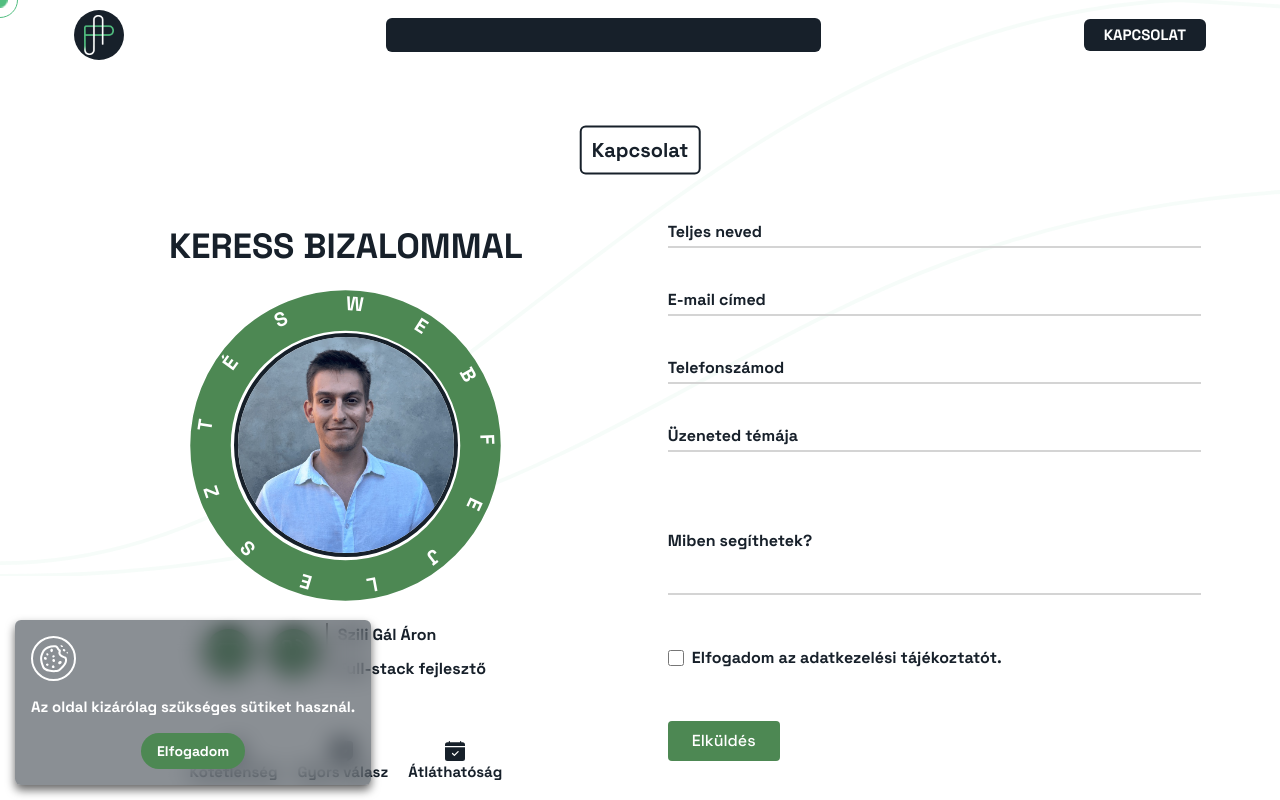
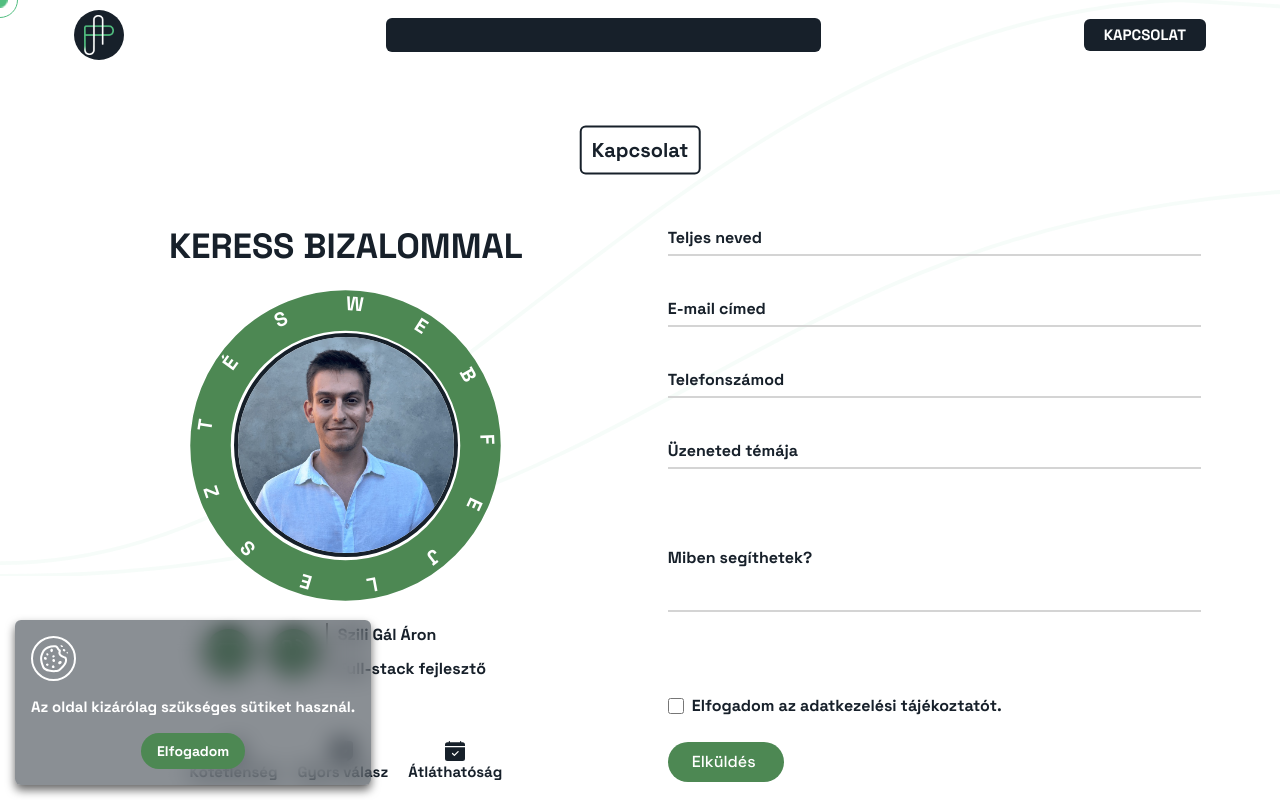
Before and after one commit to Quruzslo/PreferSite, a Next.js app: page /kapcsolat in a window 1280 px wide. Shown: the top 800 px of the page. Built offline with nearby package versions, Linux system fonts and the light colour scheme.

Commit message:
submit button

```diff
--- a/app/globals.css
+++ b/app/globals.css
@@ -545,3 +545,14 @@ path.two {
     fill: white;
   }
 }
+
+.form-fields-wrapper.active {
+  transform: translateX(100%);
+  opacity: 0;
+  pointer-events: none;
+  transition: all ease 0.6s !important;
+}
+.form-fields-wrapper.inactive {
+  transform: translateX(0);
+  opacity: 1;
+}
--- a/components/Contact/ContacForm.tsx
+++ b/components/Contact/ContacForm.tsx
@@ -1,10 +1,12 @@
 "use client";
 import { useState } from "react";
 import validateContactForm, { ContactFormErrors } from "./validate";
+import { BiMailSend } from "react-icons/bi";
 
 export default function ContactForm() {
   const [errors, setErrors] = useState<ContactFormErrors>({});
   const [isSubmitting, setIsSubmitting] = useState(false);
+  const [isExiting, setIsExiting] = useState(false);
   const [isSuccess, setIsSuccess] = useState(false);
 
   const inputFields = [
@@ -40,7 +42,6 @@ export default function ContactForm() {
 
     setErrors({});
     setIsSubmitting(true);
-    setIsSuccess(false);
 
     try {
       const response = await fetch("/api/formSubmit", {
@@ -54,8 +55,13 @@ export default function ContactForm() {
       const res = await response.json();
 
       if (res.success) {
+        setIsExiting(true);
+
+        setTimeout(() => {
           setIsSuccess(true);
+          setIsExiting(false);
           form.reset();
+        }, 600);
       } else {
         alert("Hiba történt az üzenet küldése során.");
       }
@@ -67,11 +73,36 @@ export default function ContactForm() {
     }
   };
 
+  if (isSuccess) {
     return (
-    <div className="w-full h-full flex flex-col mt-[35px] gap-[35px] px-[15px] py-[30px] rounded-2xl">
+      <div className="w-full h-full flex flex-col items-center justify-center text-center p-8 bg-green-50/50 rounded-2xl border border-green-200 gap-6 animate-fadeIn">
+        <div className="w-16 h-16 bg-green-100 text-green-600 rounded-full flex items-center justify-center text-3xl font-bold">
+          ✓
+        </div>
+        <div className="flex flex-col gap-2">
+          <h3 className="text-2xl font-bold text-dark-color">
+            Köszönöm az üzeneted!
+          </h3>
+          <p className="text-neutral-600 max-w-md">
+            Az üzeneted sikeresen megérkezett. Hamarosan felveszem veled a
+            kapcsolatot!
+          </p>
+        </div>
+        <button
+          onClick={() => setIsSuccess(false)}
+          className="mt-2 px-6 py-2.5 bg-dark-green text-white rounded-lg font-medium hover:scale-105 transition-all cursor-pointer"
+        >
+          Új üzenet küldése
+        </button>
+      </div>
+    );
+  }
+
+  return (
+    <div className="w-full h-full flex flex-col gap-[35px] p-[15px] rounded-2xl overflow-hidden">
       <form
         onSubmit={handleSubmit}
-        className="flex flex-col gap-[35px]"
+        className="flex flex-col gap-[35px] w-full h-full justify-between"
         noValidate
       >
         {/* Honeypot mező */}
@@ -83,12 +114,19 @@ export default function ContactForm() {
           autoComplete="off"
         />
 
+        {/* Input mezők */}
+        <div className="flex flex-col gap-[35px] w-full">
           {inputFields.map((field) => {
             const isTextarea = field.type === "textarea";
             const hasError = !!errors[field.name];
 
             return (
-            <div key={field.name} className="w-full relative flex flex-col">
+              <div
+                key={field.name}
+                className={`w-full relative flex flex-col form-fields-wrapper ${
+                  isExiting ? "active" : "inactive"
+                }`}
+              >
                 {isTextarea ? (
                   <textarea
                     id={field.name}
@@ -107,7 +145,7 @@ export default function ContactForm() {
                     type={field.type}
                     placeholder=" "
                     required={field.required}
-                  className={`peer input-field w-full h-full bg-transparent outline-none py-[5px] text-dark-color border-b-2 ${
+                    className={`peer input-field w-full bg-transparent outline-none py-[5px] text-dark-color border-b-2 ${
                       hasError ? "border-red-500" : "border-neutral-300"
                     }`}
                   />
@@ -130,9 +168,15 @@ export default function ContactForm() {
               </div>
             );
           })}
+        </div>
 
+        <div
+          className={`flex flex-col gap-6 form-fields-wrapper ${
+            isExiting ? "active" : "inactive"
+          }`}
+        >
           {/* Adatkezelési nyilatkozat */}
-        <div className="flex flex-col gap-1 mt-4">
+          <div className="flex flex-col gap-1">
             <label className="flex items-center gap-2 text-dark-color cursor-pointer w-max">
               <input
                 type="checkbox"
@@ -148,19 +192,45 @@ export default function ContactForm() {
             )}
           </div>
 
-        {isSuccess && (
-          <p className="text-green-600 font-medium ">
-            Köszönöm! Az üzeneted sikeresen elküldve.
-          </p>
-        )}
-
           <button
             type="submit"
-          disabled={isSubmitting}
-          className="mt-4 px-6 py-2 bg-dark-green text-white rounded font-medium hover:bg-dark-green hover:scale-[1.05] transition self-start duration-300 disabled:opacity-50 cursor-pointer"
+            disabled={isSubmitting || isExiting}
+            className="group relative flex items-center justify-center gap-2 px-6 py-2 bg-dark-green text-white rounded-full font-medium hover:bg-dark-green hover:scale-[1.05] transition-all duration-300 self-start disabled:opacity-50 cursor-pointer overflow-hidden"
           >
-          {isSubmitting ? "Küldés..." : "Elküldés"}
+            {isSubmitting ? (
+              <>
+                <span>Küldés...</span>
+
+                <svg
+                  className="animate-spin h-5 w-5 text-white"
+                  xmlns="http://www.w3.org/2000/svg"
+                  fill="none"
+                  viewBox="0 0 24 24"
+                >
+                  <circle
+                    className="opacity-25"
+                    cx="12"
+                    cy="12"
+                    r="10"
+                    stroke="currentColor"
+                    strokeWidth="4"
+                  ></circle>
+                  <path
+                    className="opacity-75"
+                    fill="currentColor"
+                    d="M4 12a8 8 0 018-8V0C5.373 0 0 5.373 0 12h4zm2 5.291A7.962 7.962 0 014 12H0c0 3.042 1.135 5.824 3 7.938l3-2.647z"
+                  ></path>
+                </svg>
+              </>
+            ) : (
+              <>
+                <span>Elküldés</span>
+
+                <BiMailSend className="text-xl transition-all duration-300 transform translate-x-5 opacity-0 group-hover:translate-x-0 group-hover:opacity-100 -mr-6 group-hover:mr-0" />
+              </>
+            )}
           </button>
+        </div>
       </form>
     </div>
   );
--- a/components/Contact/ContactSection.tsx
+++ b/components/Contact/ContactSection.tsx
@@ -155,7 +155,7 @@ export default function ContactSection() {
       </div>
 
       {/* Jobb oldali form wrapper --------- */}
-      <div className="flex flex-col w-full md:w-1/2">
+      <div className="flex flex-col w-full md:w-1/2 mt-[55px] relative">
         <ContactForm></ContactForm>
       </div>
     </section>
```
Also changed, not shown: app/kapcsolat/page.tsx (+1 -15 lines). Lines whose indentation alone changed are shown as unchanged.
